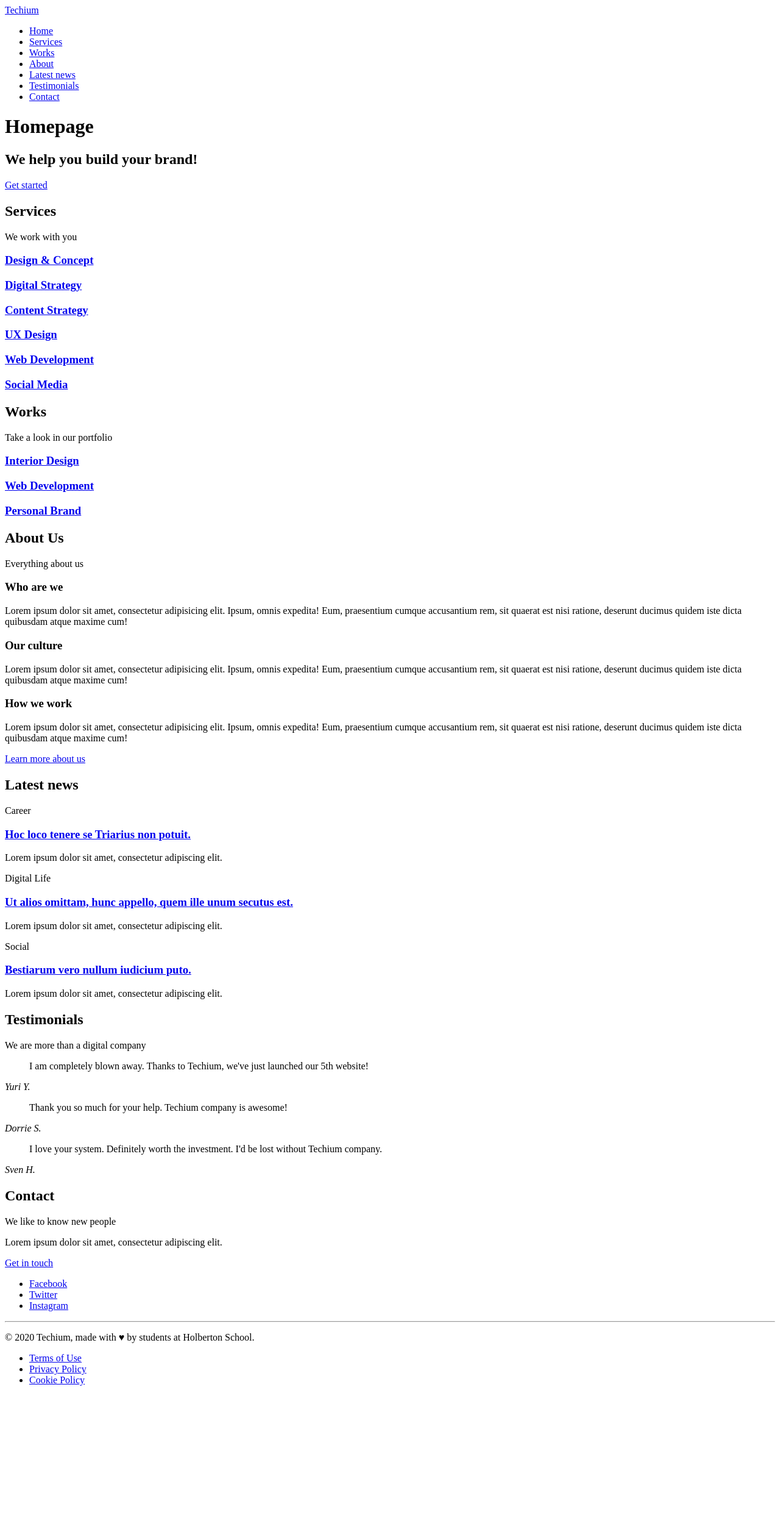
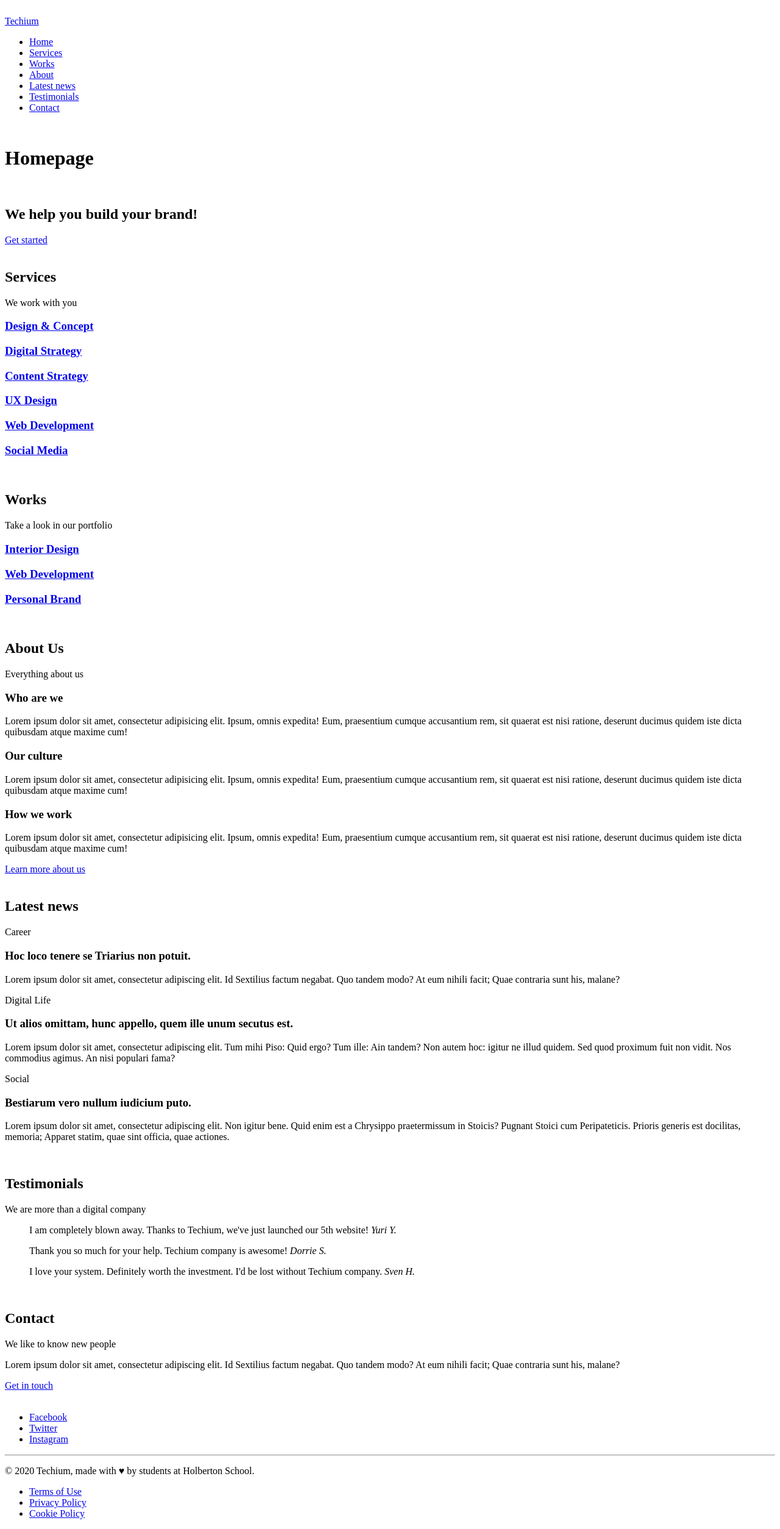
Before and after one commit to DevEchoFR/holbertonschool-web_front_end, a plain HTML site: page html_advanced/29-index.html in a window 1280 px wide. Shown: the whole page at 61% size. Before the commit the page ends 2289 px from the top, so only its background shows below. Drawn offline with Linux system fonts and the light colour scheme.

Commit message:
Add HTML Advanced project - 41 HTML exercises

```diff
--- a/html_advanced/29-index.html
+++ b/html_advanced/29-index.html
@@ -1,5 +1,5 @@
 <!DOCTYPE html>
-<html lang="en">
+<html lang="en" dir="ltr">
   <head>
     <meta charset="utf-8">
     <meta name="viewport" content="width=device-width, initial-scale=1.0, viewport-fit=cover">
@@ -10,14 +10,10 @@
   </head>
   <body>
 
-    <!-- Header -->
+    <br><!-- Header -->
     <header>
       <div>
-            <div>
-                <a href="/">
-                    <span>Techium</span>
-                </a>
-            </div>
+        <a href="/"><span>Techium</span></a>
         <nav>
           <ul>
             <li><a href="/">Home</a></li>
@@ -32,21 +28,18 @@
       </div>
     </header>
 
-    <!-- Main -->
+    <br><!-- Main -->
     <main>
       <h1>Homepage</h1>
 
-        <!-- Hero section -->
-        <section>
-            <div>
+      <br><!-- Hero -->
+      <section id="hero">
         <h2>We help you build your brand!</h2>
         <a href="#">Get started</a>
-            </div>
       </section>
 
-        <!-- Services section -->
+      <br><!-- Services -->
       <section id="services">
-            <div>
         <header>
           <h2>Services</h2>
           <p>We work with you</p>
@@ -59,121 +52,128 @@
           <h3><a href="#">Web Development</a></h3>
           <h3><a href="#">Social Media</a></h3>
         </div>
-            </div>
       </section>
 
-        <!-- Works section -->
+      <br><!-- Works -->
       <section id="works">
-            <div>
         <header>
           <h2>Works</h2>
           <p>Take a look in our portfolio</p>
         </header>
         <div>
-                    <article>
-                        <h3><a href="#">Interior Design</a></h3>
-                    </article>
-                    <article>
-                        <h3><a href="#">Web Development</a></h3>
-                    </article>
-                    <article>
-                        <h3><a href="#">Personal Brand</a></h3>
-                    </article>
-                </div>
+          <article><h3><a href="#">Interior Design</a></h3></article>
+          <article><h3><a href="#">Web Development</a></h3></article>
+          <article><h3><a href="#">Personal Brand</a></h3></article>
         </div>
       </section>
 
-        <!-- About Us section -->
+      <br><!-- About Us -->
       <section id="about">
-            <div>
         <header>
           <h2>About Us</h2>
           <p>Everything about us</p>
         </header>
         <div>
           <h3>Who are we</h3>
-                    <p>Lorem ipsum dolor sit amet, consectetur adipisicing elit. Ipsum, omnis expedita! Eum, praesentium cumque accusantium rem, sit quaerat est nisi ratione, deserunt ducimus quidem iste dicta quibusdam atque maxime cum!</p>
+          <p>Lorem ipsum dolor sit amet, consectetur adipisicing elit. Ipsum, omnis expedita!
+             Eum, praesentium cumque accusantium rem, sit quaerat est nisi ratione,
+             deserunt ducimus quidem iste dicta quibusdam atque maxime cum!
+          </p>
+
           <h3>Our culture</h3>
-                    <p>Lorem ipsum dolor sit amet, consectetur adipisicing elit. Ipsum, omnis expedita! Eum, praesentium cumque accusantium rem, sit quaerat est nisi ratione, deserunt ducimus quidem iste dicta quibusdam atque maxime cum!</p>
+          <p>Lorem ipsum dolor sit amet, consectetur adipisicing elit. Ipsum, omnis expedita!
+             Eum, praesentium cumque accusantium rem, sit quaerat est nisi ratione,
+             deserunt ducimus quidem iste dicta quibusdam atque maxime cum!
+          </p>
+
           <h3>How we work</h3>
-                    <p>Lorem ipsum dolor sit amet, consectetur adipisicing elit. Ipsum, omnis expedita! Eum, praesentium cumque accusantium rem, sit quaerat est nisi ratione, deserunt ducimus quidem iste dicta quibusdam atque maxime cum!</p>
+          <p>Lorem ipsum dolor sit amet, consectetur adipisicing elit. Ipsum, omnis expedita!
+             Eum, praesentium cumque accusantium rem, sit quaerat est nisi ratione,
+             deserunt ducimus quidem iste dicta quibusdam atque maxime cum!
+          </p>
         </div>
         <a href="about.html">Learn more about us</a>
-            </div>
       </section>
 
-        <!-- Latest news section -->
+      <br><!-- Latest News -->
       <section id="latest_news">
-            <div>
         <header>
           <h2>Latest news</h2>
         </header>
         <div>
           <article>
             <p>Career</p>
-                        <h3><a href="#">Hoc loco tenere se Triarius non potuit.</a></h3>
-                        <p>Lorem ipsum dolor sit amet, consectetur adipiscing elit.</p>
+            <h3>Hoc loco tenere se Triarius non potuit.</h3>
+            <p>Lorem ipsum dolor sit amet, consectetur adipiscing elit.
+               Id Sextilius factum negabat. Quo tandem modo? At eum nihili facit;
+               Quae contraria sunt his, malane?
+            </p>
           </article>
+
           <article>
             <p>Digital Life</p>
-                        <h3><a href="#">Ut alios omittam, hunc appello, quem ille unum secutus est.</a></h3>
-                        <p>Lorem ipsum dolor sit amet, consectetur adipiscing elit.</p>
+            <h3>Ut alios omittam, hunc appello, quem ille unum secutus est.</h3>
+            <p>Lorem ipsum dolor sit amet, consectetur adipiscing elit.
+               Tum mihi Piso: Quid ergo? Tum ille: Ain tandem? Non autem hoc:
+               igitur ne illud quidem. Sed quod proximum fuit non vidit.
+               Nos commodius agimus. An nisi populari fama?
+            </p>
           </article>
+
           <article>
             <p>Social</p>
-                        <h3><a href="#">Bestiarum vero nullum iudicium puto.</a></h3>
-                        <p>Lorem ipsum dolor sit amet, consectetur adipiscing elit.</p>
+            <h3>Bestiarum vero nullum iudicium puto.</h3>
+            <p>Lorem ipsum dolor sit amet, consectetur adipiscing elit. Non igitur bene.
+               Quid enim est a Chrysippo praetermissum in Stoicis? Pugnant Stoici cum Peripateticis.
+               Prioris generis est docilitas, memoria; Apparet statim, quae sint officia, quae actiones.
+            </p>
           </article>
-                </div>
         </div>
       </section>
 
-        <!-- Testimonials section -->
+      <br><!-- Testimonials -->
       <section id="testimonials">
-            <div>
         <header>
           <h2>Testimonials</h2>
           <p>We are more than a digital company</p>
         </header>
+
         <div>
           <article>
-                        <blockquote>
-                            I am completely blown away. Thanks to Techium, we've just launched our 5th website!
-                        </blockquote>
-                        <cite>Yuri Y.</cite>
+            <blockquote>I am completely blown away. Thanks to Techium, we've just launched our 5th website!
+            <cite>Yuri Y.</cite></blockquote>
           </article>
+
           <article>
-                        <blockquote>
-                            Thank you so much for your help. Techium company is awesome!
-                        </blockquote>
-                        <cite>Dorrie S.</cite>
+            <blockquote>Thank you so much for your help. Techium company is awesome!
+            <cite>Dorrie S.</cite></blockquote>
           </article>
+
           <article>
-                        <blockquote>
-                            I love your system. Definitely worth the investment. I'd be lost without Techium company.
-                        </blockquote>
-                        <cite>Sven H.</cite>
+            <blockquote>I love your system. Definitely worth the investment. I'd be lost without Techium company.
+            <cite>Sven H.</cite></blockquote>
           </article>
-                </div>
+
         </div>
       </section>
 
-        <!-- Contact section -->
+      <br><!-- Contact -->
       <section id="contact">
-            <div>
         <header>
           <h2>Contact</h2>
           <p>We like to know new people</p>
         </header>
         <div>
-                    <p>Lorem ipsum dolor sit amet, consectetur adipiscing elit.</p>
+          <p>Lorem ipsum dolor sit amet, consectetur adipiscing elit.
+             Id Sextilius factum negabat. Quo tandem modo? At eum nihili facit;
+             Quae contraria sunt his, malane?
+          </p>
         </div>
         <a href="contact.html">Get in touch</a>
-            </div>
       </section>
     </main>
 
-    <!-- Footer -->
+    <br><!-- Footer -->
     <footer>
       <div>
         <ul>
@@ -182,10 +182,8 @@
           <li><a href="https://www.instagram.com/holbertonschool/">Instagram</a></li>
         </ul>
       </div>
-
       <hr>
       <p>© 2020 Techium, made with ♥ by students at Holberton School.</p>
-
       <div>
         <ul>
           <li><a href="#">Terms of Use</a></li>
@@ -194,6 +192,5 @@
         </ul>
       </div>
     </footer>
-
   </body>
 </html>
```
Also changed, not shown: html_advanced/30-styleguide.html (+16 -30 lines). Lines whose indentation alone changed are shown as unchanged.
